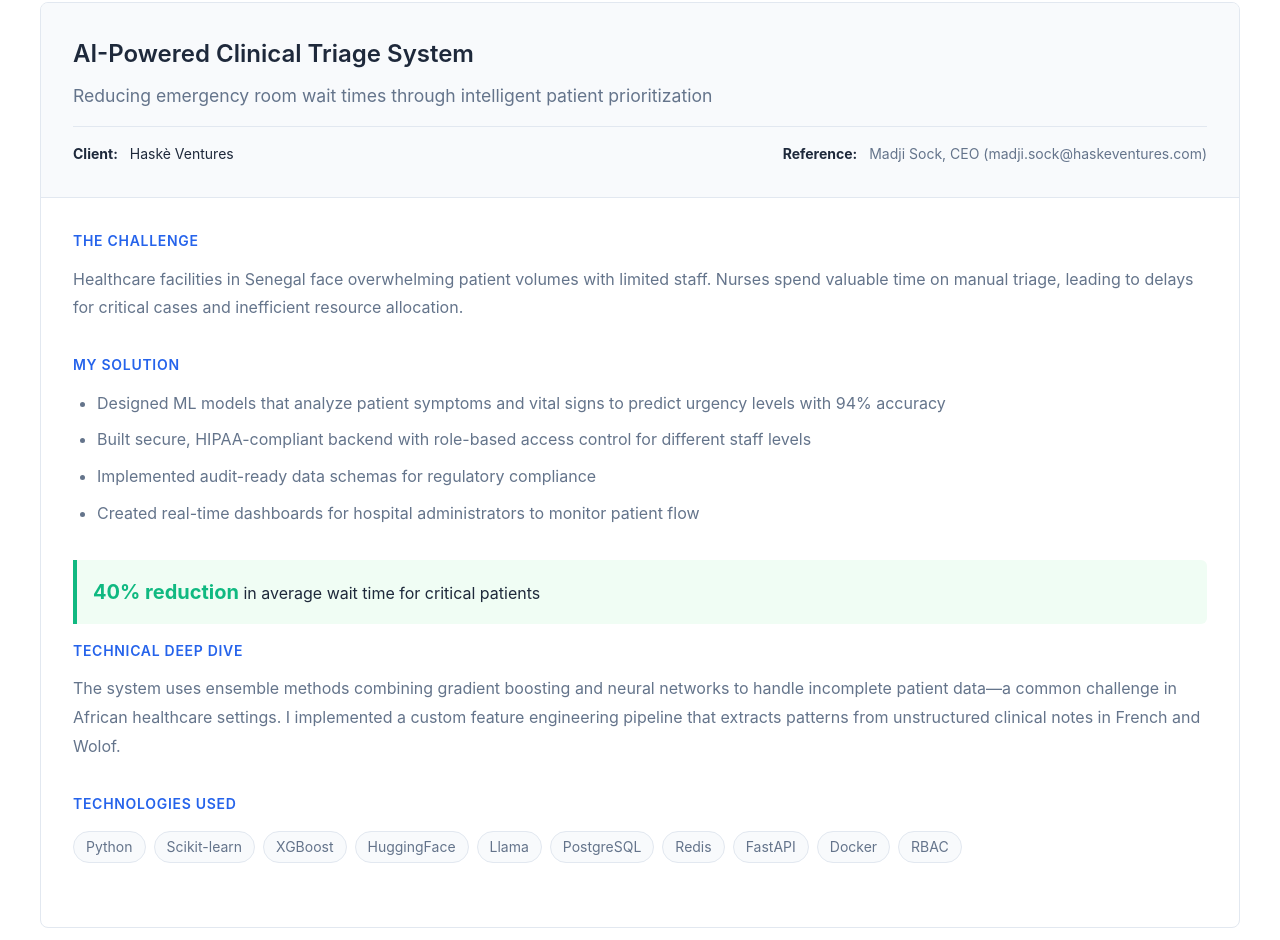
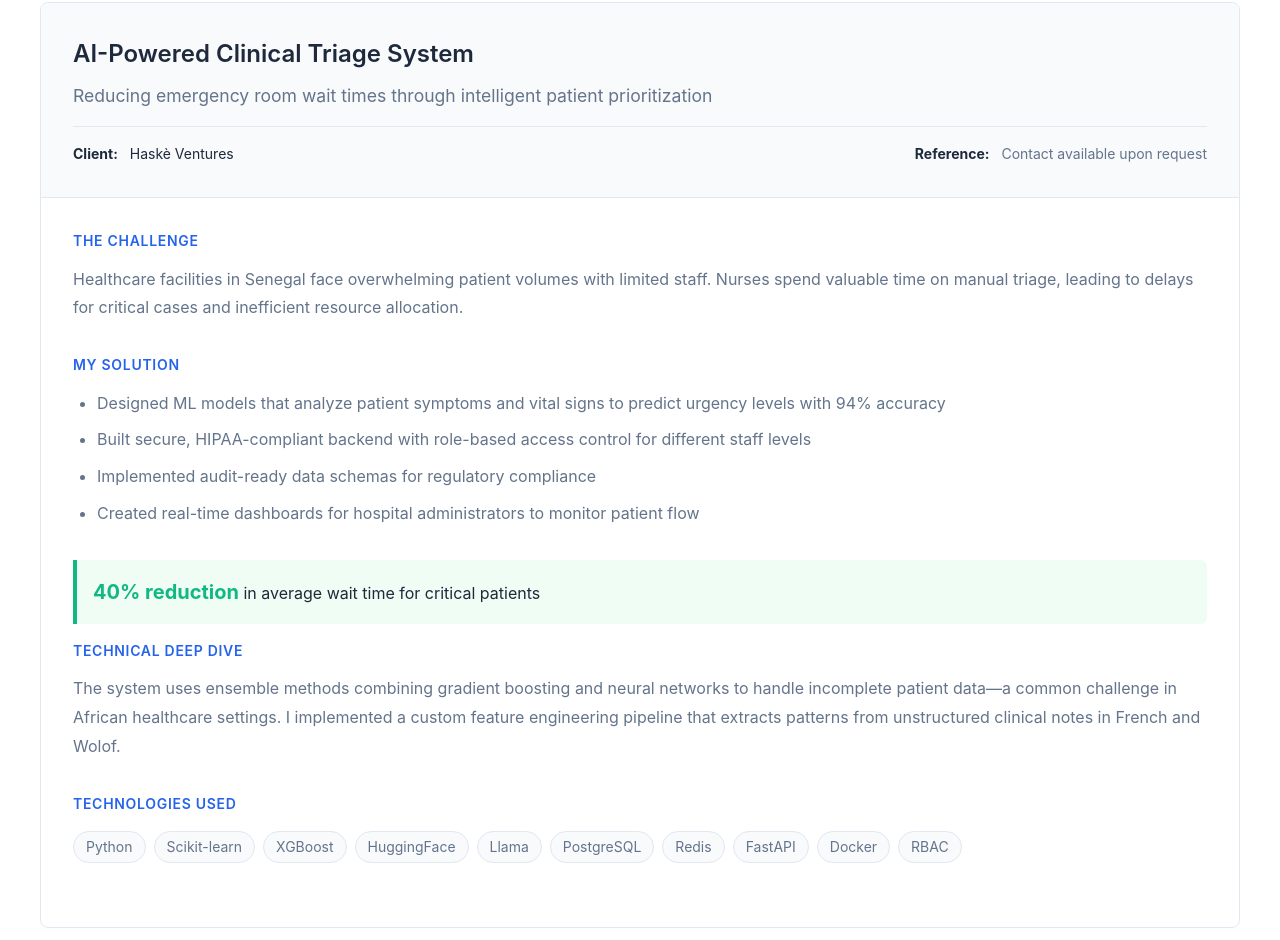
Before and after one commit to elias-ba/portfolio, a plain HTML site: page index.html in a window 1280 px wide. Shown: the part 843-1783 px from the top of the page. Drawn offline with Linux system fonts and the light colour scheme.

Commit message:
Update index.html

```diff
--- a/index.html
+++ b/index.html
@@ -430,7 +430,7 @@
                         <p class="project-subtitle">Reducing emergency room wait times through intelligent patient prioritization</p>
                         <div class="project-meta">
                             <span class="client-info"><strong>Client:</strong> Haskè Ventures</span>
-                            <span class="reference-info"><strong>Reference:</strong> Madji Sock, CEO (madji.sock@haskeventures.com)</span>
+                            <span class="reference-info"><strong>Reference:</strong> Contact available upon request</span>
                         </div>
                     </div>
                     <div class="project-content">
```
